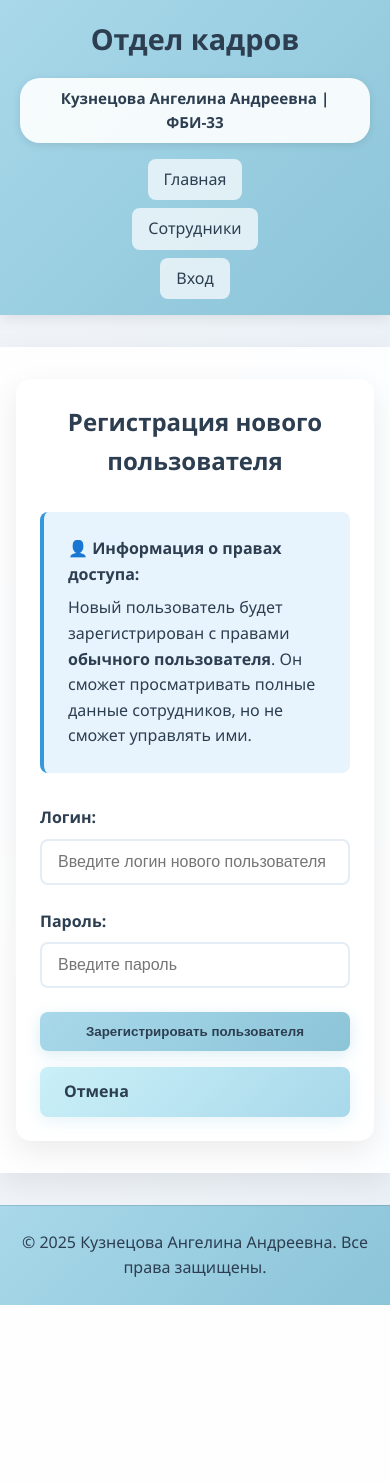
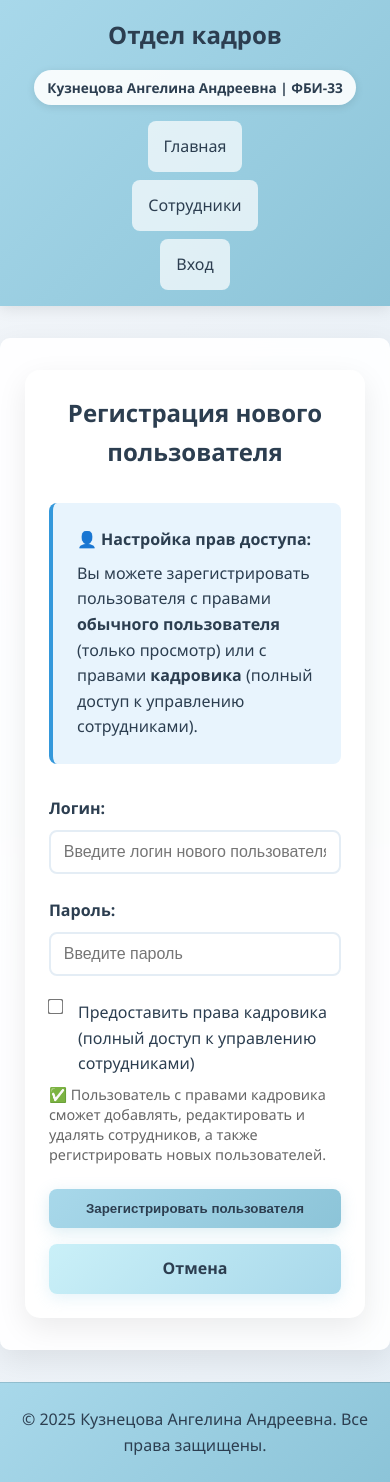
Before and after one commit to angelkuzk/RGZ2, a Python web app: template templates/register.html in a window 390 px wide. Before the commit the page ends 1305 px from the top, so only its background shows below. Run offline with Jinja, Linux system fonts and the light colour scheme; the template is opened without the code that fills it, so the values that code supplies are empty.

Commit message:
правки

```diff
--- a/static/main.css
+++ b/static/main.css
@@ -102,6 +102,24 @@ header nav button {
 
 header nav button:hover {
     background: #ff7b7f;
+    transform: translateY(-2px);
+}
+
+/* Улучшенная кнопка удаления аккаунта */
+header nav .delete-account-btn {
+    background: none;
+    border: none;
+    color: #2c3e50;
+    text-decoration: underline;
+    cursor: pointer;
+    font-size: inherit;
+    padding: 0.5rem 1rem;
+    border-radius: 8px;
+    transition: all 0.3s ease;
+}
+
+header nav .delete-account-btn:hover {
+    background: rgba(255, 255, 255, 0.9);
     transform: translateY(-2px);
 }
 
@@ -233,6 +251,29 @@ main .container {
     box-shadow: 0 0 0 3px rgba(168, 216, 234, 0.2);
 }
 
+/* Стили для чекбокса в форме регистрации */
+.form-group input[type="checkbox"] {
+    width: auto;
+    margin-right: 0.5rem;
+    transform: scale(1.2);
+}
+
+.form-group .checkbox-label {
+    display: flex;
+    align-items: flex-start;
+    gap: 0.5rem;
+    cursor: pointer;
+    font-weight: normal;
+    margin-bottom: 0.5rem;
+}
+
+.form-group .checkbox-help {
+    color: #666;
+    font-size: 0.9rem;
+    margin-top: 0.25rem;
+    line-height: 1.4;
+}
+
 /* Tables - ПОЛНОСТЬЮ ПЕРЕДЕЛАНА */
 .employees-table-container {
     width: 100%;
@@ -240,6 +281,7 @@ main .container {
     margin-bottom: 2rem;
     border-radius: 10px;
     box-shadow: 0 5px 15px rgba(0, 0, 0, 0.05);
+    position: relative;
 }
 
 .employees-table {
@@ -591,6 +633,18 @@ footer p {
     }
 }
 
+@media (max-width: 992px) {
+    .employees-table {
+        min-width: 1000px;
+    }
+
+    .employees-table th,
+    .employees-table td {
+        padding: 0.8rem 0.5rem;
+        font-size: 0.9rem;
+    }
+}
+
 @media (max-width: 768px) {
     header .container {
         flex-direction: column;
@@ -613,16 +667,19 @@ footer p {
     header nav a, header nav span {
         display: block;
         text-align: center;
+        padding: 0.8rem 1rem;
     }
 
     .search-form {
         flex-direction: column;
         width: 100%;
+        gap: 0.8rem;
     }
 
     .search-form input {
         min-width: auto;
         width: 100%;
+        padding: 0.8rem;
     }
 
     .sort-filter-form {
@@ -638,100 +695,212 @@ footer p {
     .filter-group select {
         min-width: auto;
         width: 100%;
+        padding: 0.8rem;
     }
 
+    /* Улучшенная таблица для планшетов */
     .employees-table {
-        min-width: 1000px;
-        font-size: 0.9rem;
+        min-width: 900px;
+        font-size: 0.85rem;
     }
 
     .employees-table th,
     .employees-table td {
-        padding: 0.75rem 0.5rem;
+        padding: 0.7rem 0.4rem;
     }
 
     /* Уменьшаем минимальные ширины для мобильных */
     .employees-table th:nth-child(1),
     .employees-table td:nth-child(1) {
-        min-width: 150px;
+        min-width: 140px; /* ФИО */
     }
 
     .employees-table th:nth-child(2),
     .employees-table td:nth-child(2) {
-        min-width: 120px;
+        min-width: 110px; /* Должность */
+    }
+
+    .employees-table th:nth-child(3),
+    .employees-table td:nth-child(3) {
+        min-width: 50px;  /* Пол */
     }
 
     .employees-table th:nth-child(4),
     .employees-table td:nth-child(4) {
-        min-width: 120px;
+        min-width: 110px; /* Телефон */
         font-size: 0.8rem;
     }
 
     .employees-table th:nth-child(5),
     .employees-table td:nth-child(5) {
-        min-width: 150px;
+        min-width: 140px; /* Email */
         font-size: 0.8rem;
+    }
+
+    .employees-table th:nth-child(6),
+    .employees-table td:nth-child(6) {
+        min-width: 90px;  /* Исп. срок */
     }
 
     .employees-table th:nth-child(7),
     .employees-table td:nth-child(7) {
-        min-width: 100px;
+        min-width: 90px;  /* Дата уст. */
         font-size: 0.8rem;
     }
 
     .employees-table th:nth-child(8),
     .employees-table td:nth-child(8) {
-        min-width: 140px;
-        width: 140px;
+        min-width: 130px; /* Действия */
+        width: 130px;
     }
 
     .actions {
         gap: 0.3rem;
+        flex-direction: column;
     }
 
     .actions .btn {
-        padding: 0.4rem 0.6rem;
+        padding: 0.5rem 0.6rem;
         font-size: 0.75rem;
-        min-width: 55px;
+        min-width: 100%;
+        margin-bottom: 0.2rem;
     }
 
     .hero h2 {
-        font-size: 2rem;
+        font-size: 1.8rem;
+    }
+
+    .hero p {
+        font-size: 1rem;
     }
 
     main .container {
         padding: 1rem;
         max-width: 100%;
-        border-radius: 0;
+        border-radius: 10px;
     }
 
     .login-form,
     .edit-form {
         margin: 1rem auto;
         padding: 1.5rem;
+        width: 95%;
+    }
+
+    /* Улучшаем внешний вид флеш-сообщений */
+    .flash {
+        padding: 0.8rem 1rem;
+        font-size: 0.9rem;
+    }
+
+    /* Улучшаем пагинацию */
+    .pagination {
+        flex-direction: column;
+        gap: 0.8rem;
+    }
+
+    .pagination .btn {
+        padding: 0.6rem 1rem;
+        width: 100%;
+        text-align: center;
     }
 }
 
-@media (max-width: 480px) {
+@media (max-width: 576px) {
+    /* Еще более компактный вид для маленьких телефонов */
     .employees-table {
-        min-width: 900px;
+        min-width: 800px;
+        font-size: 0.8rem;
+    }
+
+    .employees-table th,
+    .employees-table td {
+        padding: 0.6rem 0.3rem;
     }
 
     .employees-table th:nth-child(1),
     .employees-table td:nth-child(1) {
-        min-width: 130px;
+        min-width: 120px;
+    }
+
+    .employees-table th:nth-child(2),
+    .employees-table td:nth-child(2) {
+        min-width: 100px;
+    }
+
+    .employees-table th:nth-child(4),
+    .employees-table td:nth-child(4) {
+        min-width: 100px;
+        font-size: 0.75rem;
+    }
+
+    .employees-table th:nth-child(5),
+    .employees-table td:nth-child(5) {
+        min-width: 120px;
+        font-size: 0.75rem;
+    }
+
+    .employees-table th:nth-child(7),
+    .employees-table td:nth-child(7) {
+        min-width: 80px;
+        font-size: 0.75rem;
     }
 
     .employees-table th:nth-child(8),
     .employees-table td:nth-child(8) {
-        min-width: 130px;
-        width: 130px;
+        min-width: 120px;
+        width: 120px;
     }
 
-    .actions .btn {
-        padding: 0.3rem 0.5rem;
-        font-size: 0.7rem;
-        min-width: 50px;
+    .container {
+        padding: 0 10px;
+    }
+
+    header h1 {
+        font-size: 1.5rem;
+    }
+
+    .student-info {
+        font-size: 0.85rem;
+        padding: 0.4rem 0.8rem;
+    }
+
+    .user-role {
+        font-size: 0.85rem;
+        padding: 0.4rem 0.8rem;
+    }
+
+    /* Улучшаем форму регистрации */
+    .form-group input,
+    .form-group select {
+        padding: 0.7rem 0.8rem;
+    }
+}
+
+/* Стили для подсказки о горизонтальной прокрутке на мобильных */
+.employees-table-container::after {
+    content: "← Прокрутите в сторону →";
+    display: none;
+    position: absolute;
+    bottom: 10px;
+    right: 10px;
+    background: rgba(0, 0, 0, 0.7);
+    color: white;
+    padding: 0.5rem 1rem;
+    border-radius: 20px;
+    font-size: 0.8rem;
+    animation: pulse 2s infinite;
+}
+
+@keyframes pulse {
+    0% { opacity: 0.7; }
+    50% { opacity: 1; }
+    100% { opacity: 0.7; }
+}
+
+@media (max-width: 768px) {
+    .employees-table-container::after {
+        display: block;
     }
 }
 
--- a/templates/base.html
+++ b/templates/base.html
@@ -35,8 +35,8 @@
                         {% endif %}
                     </span>
                     <a href="{{ url_for('logout') }}">Выйти</a>
-                    <form action="{{ url_for('delete_account') }}" method="POST">
-                        <button type="submit" onclick="return confirm('Удалить аккаунт?')">Удалить аккаунт</button>
+                    <form action="{{ url_for('delete_account') }}" method="POST" style="display: inline;">
+                        <button type="submit" class="delete-account-btn" onclick="return confirm('Удалить аккаунт?')">Удалить аккаунт</button>
                     </form>
                 {% else %}
                     <a href="{{ url_for('login') }}">Вход</a>
--- a/templates/register.html
+++ b/templates/register.html
@@ -7,10 +7,10 @@
     <h2>Регистрация нового пользователя</h2>
 
     <div style="margin-bottom: 2rem; padding: 1.5rem; background: #e8f4fd; border-radius: 8px; border-left: 4px solid #3498db;">
-        <h4 style="color: #2c3e50; margin-bottom: 0.5rem;">👤 Информация о правах доступа:</h4>
+        <h4 style="color: #2c3e50; margin-bottom: 0.5rem;">👤 Настройка прав доступа:</h4>
         <p style="margin: 0; color: #2c3e50;">
-            Новый пользователь будет зарегистрирован с правами <strong>обычного пользователя</strong>.
-            Он сможет просматривать полные данные сотрудников, но не сможет управлять ими.
+            Вы можете зарегистрировать пользователя с правами <strong>обычного пользователя</strong> (только просмотр)
+            или с правами <strong>кадровика</strong> (полный доступ к управлению сотрудниками).
         </p>
     </div>
 
@@ -27,8 +27,19 @@
                    placeholder="Введите пароль">
         </div>
 
+        <div class="form-group">
+            <label class="checkbox-label">
+                <input type="checkbox" name="is_hr" id="is_hr">
+                <span>Предоставить права кадровика (полный доступ к управлению сотрудниками)</span>
+            </label>
+            <div class="checkbox-help">
+                ✅ Пользователь с правами кадровика сможет добавлять, редактировать и удалять сотрудников,
+                а также регистрировать новых пользователей.
+            </div>
+        </div>
+
         <button type="submit" class="btn" style="width: 100%;">Зарегистрировать пользователя</button>
-        <a href="{{ url_for('employees') }}" class="btn btn-cancel" style="width: 100%; margin-top: 1rem;">Отмена</a>
+        <a href="{{ url_for('employees') }}" class="btn btn-cancel" style="width: 100%; margin-top: 1rem; text-align: center;">Отмена</a>
     </form>
 </div>
 {% endblock %}
```
Also changed, not shown: app.py (+25 -2 lines).
